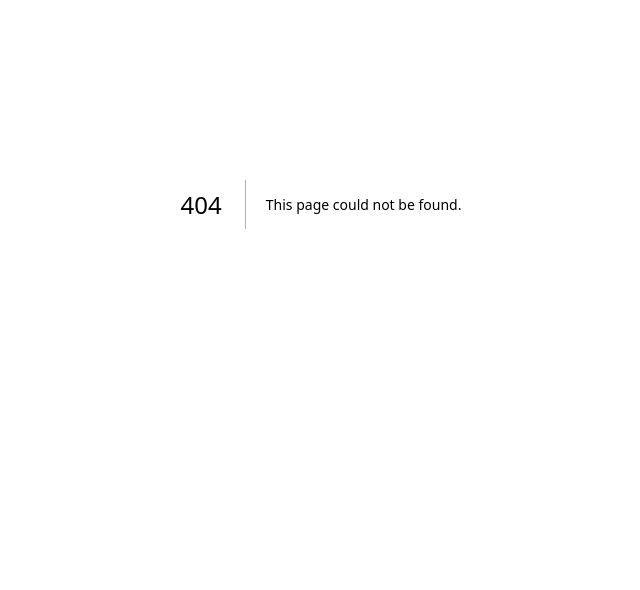
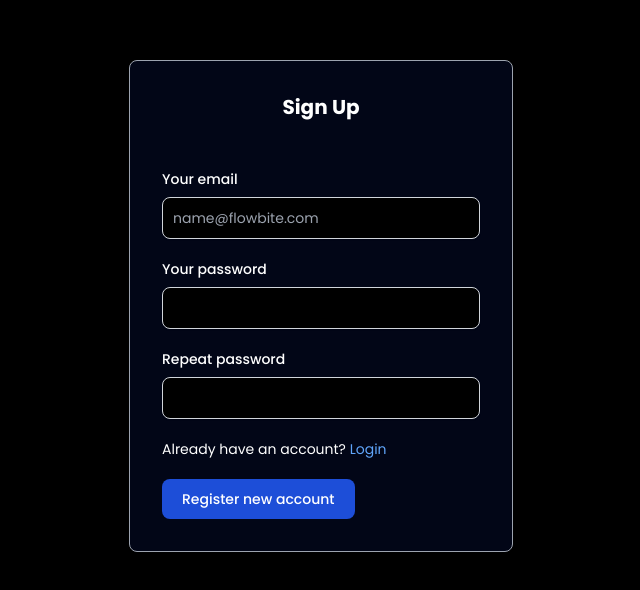
Before and after one commit to JeffreyJoel/Chat-app, a Next.js app: page /signup in a window 1280 px wide. Before the commit this address had no page. Shown: the part 196-786 px from the top of the page, without its empty margins (319-959 px from the left). Built offline with nearby package versions, Linux system fonts and the light colour scheme.

Commit message:
modified:   app/login/page.tsx modified:   app/page.tsx new file:   app/signup/page.tsx

```diff
--- a/app/login/page.tsx
+++ b/app/login/page.tsx
@@ -5,30 +5,30 @@
 
 
   return (
-<form className="max-w-sm  mx-auto ">
-
-  <div className="mb-5 mt-[40%] ">
+<form className="max-w-sm mx-auto bg-slate-950 hover:shadow-lg border mt-[20%] border-gray-400 rounded-lg p-8">
     <div>
-    <h1 className=" capitalize text-center font-bold text-xl mb-12">Log in</h1>
-  </div>
-    <label htmlFor="email" className="block mb-2 text-sm font-medium  dark:text-white">Your email</label>
-    <input type="email" id="email" className="shadow-sm bg-black border border-gray-300  text-sm rounded-lg focus:ring-blue-500 focus:border-blue-500 block w-full p-2.5 dark:bg-gray-700 dark:border-gray-600 dark:placeholder-gray-400 dark:text-white dark:focus:ring-blue-500 dark:focus:border-blue-500 dark:shadow-sm-light" placeholder="name@flowbite.com" required/>
+    <h1 className=" capitalize text-center font-bold text-xl mb-12">log in</h1>
   </div>
   <div className="mb-5">
-    <label htmlFor="password" className="block mb-2 text-sm font-medium  dark:text-white">Your password</label>
-    <input type="password" id="password" className="shadow-sm bg-black border border-gray-300  text-sm rounded-lg focus:ring-blue-500 focus:border-blue-500 block w-full p-2.5 dark:bg-gray-700 dark:border-gray-600 dark:placeholder-gray-400 dark:text-white dark:focus:ring-blue-500 dark:focus:border-blue-500 dark:shadow-sm-light" required/>
+    <label htmlFor="email" className="block mb-2 text-sm font-medium text-gray-900 dark:text-white">Your email</label>
+    <input type="email" id="email" className="bg-gray-50 border border-gray-300 text-gray-900 text-sm rounded-lg focus:ring-blue-500 focus:border-blue-500 block w-full p-2.5 dark:bg-gray-700 dark:border-gray-600 dark:placeholder-gray-400 dark:text-white dark:focus:ring-blue-500 dark:focus:border-blue-500" placeholder="name@flowbite.com" required/>
   </div>
   <div className="mb-5">
-    <label htmlFor="repeat-password" className="block mb-2 text-sm font-medium  dark:text-white">Repeat password</label>
-    <input type="password" id="repeat-password" className="shadow-sm bg-black border border-gray-300  text-sm rounded-lg focus:ring-blue-500 focus:border-blue-500 block w-full p-2.5 dark:bg-gray-700 dark:border-gray-600 dark:placeholder-gray-400 dark:text-white dark:focus:ring-blue-500 dark:focus:border-blue-500 dark:shadow-sm-light" required/>
+    <label htmlFor="password" className="block mb-2 text-sm font-medium text-gray-900 dark:text-white">Your password</label>
+    <input type="password" id="password" className="bg-gray-50 border border-gray-300 text-gray-900 text-sm rounded-lg focus:ring-blue-500 focus:border-blue-500 block w-full p-2.5 dark:bg-gray-700 dark:border-gray-600 dark:placeholder-gray-400 dark:text-white dark:focus:ring-blue-500 dark:focus:border-blue-500" required/>
   </div>
-  <div className="flex items-start mb-5">
+  {/* <div className="flex items-start mb-5">
     <div className="flex items-center h-5">
-      <input id="terms" type="checkbox" value="" className="w-4 h-4 border border-gray-300 rounded bg-gray-50 focus:ring-3 focus:ring-blue-300 dark:bg-gray-700 dark:border-gray-600 dark:focus:ring-blue-600 dark:ring-offset-gray-800 dark:focus:ring-offset-gray-800" required />
+      <input id="remember" type="checkbox" value="" className="w-4 h-4 border border-gray-300 rounded bg-gray-50 focus:ring-3 focus:ring-blue-300 dark:bg-gray-700 dark:border-gray-600 dark:focus:ring-blue-600 dark:ring-offset-gray-800 dark:focus:ring-offset-gray-800" required/>
     </div>
-    <label htmlFor="terms" className="ms-2 text-sm font-medium  dark:text-gray-300">I agree with the <a href="#" className="text-blue-600 hover:underline dark:text-blue-500">terms and conditions</a></label>
+    <label htmlFor="remember" className="ms-2 text-sm font-medium text-gray-900 dark:text-gray-300">Remember me</label>
+  </div> */}
+  <div>
+    <p className="text-sm mb-4">Dont have an account? <Link href="/signup" className="text-blue-400 hover:text-blue-200">Sign up</Link>
+    </p>
   </div>
-  <button type="submit" className="text-white bg-blue-700 hover:bg-blue-800 focus:ring-4 focus:outline-none focus:ring-blue-300 font-medium rounded-lg text-sm px-5 py-2.5 text-center dark:bg-blue-600 dark:hover:bg-blue-700 dark:focus:ring-blue-800">Sign up</button>
+  <button type="submit" className="text-white bg-blue-700 hover:bg-blue-800 focus:ring-4 focus:outline-none focus:ring-blue-300 font-medium rounded-lg text-sm w-full sm:w-auto px-5 py-2.5 text-center dark:bg-blue-600 dark:hover:bg-blue-700 dark:focus:ring-blue-800">Submit</button>
 </form>
+
   );
 }
--- a/app/page.tsx
+++ b/app/page.tsx
@@ -26,9 +26,9 @@
             >
             login
           </Link>
-          <button className="capitalize text-md font-semibold bg-[#3c46ff] p-3 rounded-lg mr-2 px-20 hover:bg-[#0000ff]">
+          <Link href="/signup" className="capitalize text-md font-semibold bg-[#3c46ff] p-3 rounded-lg mr-2 px-20 hover:bg-[#0000ff]">
             sign up
-          </button>
+          </Link>
         </div>
       </main>
       <footer className="p-4">
--- /dev/null
+++ b/app/signup/page.tsx
@@ -0,0 +1,34 @@
+"use client";
+import { useState, useRef, useEffect, SetStateAction } from "react";
+import Link from "next/link";
+export default function Signup() {
+
+
+  return (
+<form className="max-w-sm bg-slate-950 mx-auto hover:shadow-lg border mt-[20%] border-gray-400 rounded-lg p-8">
+
+  <div className="mb-5  ">
+    <div>
+    <h1 className=" capitalize text-center font-bold text-xl mb-12">sign up</h1>
+  </div>
+    <label htmlFor="email" className="block mb-2 text-sm font-medium  dark:text-white">Your email</label>
+    <input type="email" id="email" className="shadow-sm bg-black border border-gray-300  text-sm rounded-lg focus:ring-blue-500 focus:border-blue-500 block w-full p-2.5 dark:bg-gray-700 dark:border-gray-600 dark:placeholder-gray-400 dark:text-white dark:focus:ring-blue-500 dark:focus:border-blue-500 dark:shadow-sm-light" placeholder="name@flowbite.com" required/>
+  </div>
+  <div className="mb-5">
+    <label htmlFor="password" className="block mb-2 text-sm font-medium  dark:text-white">Your password</label>
+    <input type="password" id="password" className="shadow-sm bg-black border border-gray-300  text-sm rounded-lg focus:ring-blue-500 focus:border-blue-500 block w-full p-2.5 dark:bg-gray-700 dark:border-gray-600 dark:placeholder-gray-400 dark:text-white dark:focus:ring-blue-500 dark:focus:border-blue-500 dark:shadow-sm-light" required/>
+  </div>
+  <div className="mb-5">
+    <label htmlFor="repeat-password" className="block mb-2 text-sm font-medium  dark:text-white">Repeat password</label>
+    <input type="password" id="repeat-password" className="shadow-sm bg-black border border-gray-300  text-sm rounded-lg focus:ring-blue-500 focus:border-blue-500 block w-full p-2.5 dark:bg-gray-700 dark:border-gray-600 dark:placeholder-gray-400 dark:text-white dark:focus:ring-blue-500 dark:focus:border-blue-500 dark:shadow-sm-light" required/>
+  </div>
+  <div className="flex items-start mb-5">
+
+   <div>
+    <p className="text-sm">Already have an account? <Link href="/login" className=" text-blue-400 hover:text-blue-200">Login</Link></p>
+   </div>
+  </div>
+  <button type="submit" className="text-white bg-blue-700 hover:bg-blue-800 focus:ring-4 focus:outline-none focus:ring-blue-300 font-medium rounded-lg text-sm px-5 py-2.5 text-center dark:bg-blue-600 dark:hover:bg-blue-700 dark:focus:ring-blue-800">Register new account</button>
+</form>
+  );
+}
```
